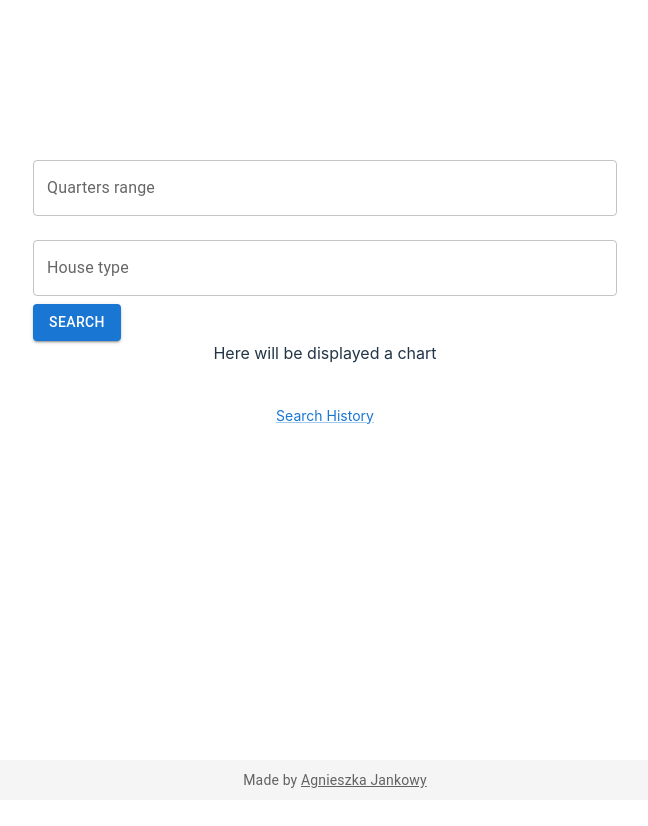
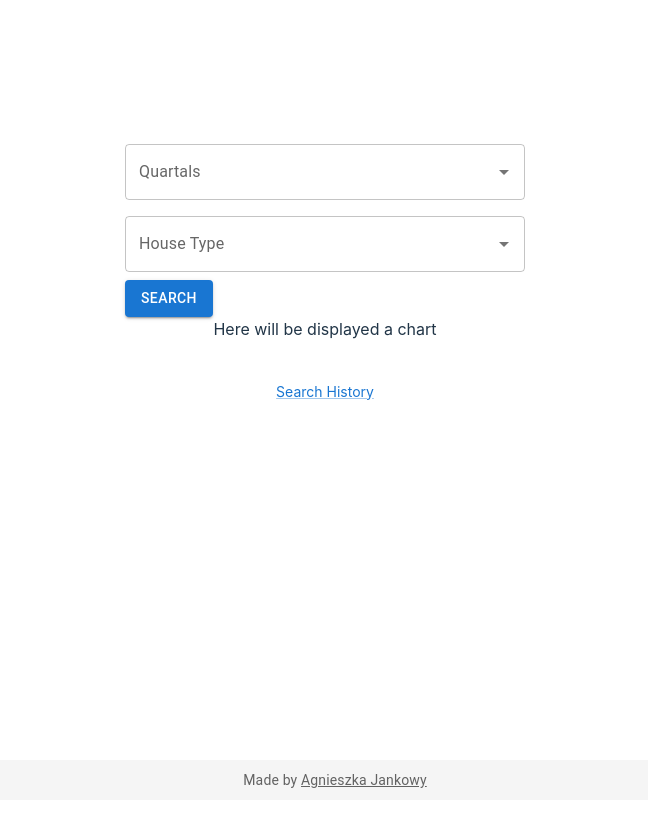
Before and after one commit to ajankowy035/KOIA-task, a React (Vite) app in the folder fe-coding-task/: page / in a window 1280 px wide. Shown: the top 826 px of the page, without its empty margins (315-963 px from the left). Built offline with nearby package versions, Linux system fonts and the light colour scheme.

Commit message:
change textField to autocomplete component

```diff
--- a/fe-coding-task/src/api/getChartData.ts
+++ b/fe-coding-task/src/api/getChartData.ts
@@ -41,5 +41,6 @@ export const getChartData = async ({
     return response.data;
   } catch (error) {
     console.error("Error fetching data:", error);
+    throw new Error("Error fetching data");
   }
 };
--- a/fe-coding-task/src/components/molecules/SearchForm.tsx
+++ b/fe-coding-task/src/components/molecules/SearchForm.tsx
@@ -1,6 +1,13 @@
-import React from "react";
+import React, { useState } from "react";
 import { useForm } from "react-hook-form";
-import { Box, Button, TextField } from "@mui/material";
+import {
+  Autocomplete,
+  Box,
+  Button,
+  TextField,
+  Typography,
+} from "@mui/material";
+import { SearchOptions, searchOptions } from "./searchOptions";
 
 interface FormValues {
   quarters: string;
@@ -16,54 +23,68 @@ export const SearchForm: React.FC<SearchFormParams> = ({
   onFormSubmit,
   initialValues,
 }) => {
-  const {
-    register,
-    handleSubmit,
-    formState: { errors },
-  } = useForm<FormValues>();
+  const [selected, setSelected] = useState<SearchOptions[]>(
+    searchOptions.filter((item) =>
+      initialValues.quarters.split(",").includes(item.value)
+    ) || []
+  );
+  const [houseType, setHouseType] = useState<string>(initialValues.houseType);
+  const [error, setError] = useState<string | null>(null);
+  const { handleSubmit } = useForm<FormValues>();
 
-  const onSubmit = async (data: FormValues) => {
-    onFormSubmit(data);
-  };
+  const onSubmit = () => {
+    if (houseType && selected.length > 0) {
+      setError(null);
 
-  const validateQuarters = (value: string) => {
-    const quartersArray = value.split(",");
-    const isValid = quartersArray.every((quarter) => {
-      const [year] = quarter.trim().split("K");
-      const isValidFormat = /^\d{4}[Kk][1-4]$/.test(quarter.trim());
-      const isValidYear = parseInt(year) >= 2009;
-      return isValidFormat && isValidYear;
+      onFormSubmit({
+        houseType,
+        quarters: selected.map((item) => item.value).join(","),
       });
-    return isValid || "Invalid quarters format";
+    } else {
+      setError("Provide some values for searching");
+    }
   };
 
   return (
     <Box mt={2}>
       <form onSubmit={handleSubmit(onSubmit)}>
+        <Autocomplete
+          multiple
+          renderInput={(params) => (
             <TextField
-          {...register("quarters", {
-            required: true,
-            validate: validateQuarters,
-          })}
-          label="Quarters range"
-          fullWidth
+              variant="outlined"
+              label="Quartals"
+              {...params}
+              sx={{ width: "400px" }}
+            />
+          )}
+          options={searchOptions}
+          onChange={(_, newValue) => {
+            setSelected(newValue);
+          }}
+          value={selected}
+        />
+
+        <Autocomplete
+          renderInput={(params) => (
+            <TextField
+              label="House Type"
               margin="normal"
               variant="outlined"
-          error={!!errors.quarters}
-          helperText={errors.quarters ? errors.quarters.message : ""}
-          defaultValue={initialValues.quarters}
+              {...params}
             />
-        <TextField
-          {...register("houseType", { required: true })}
-          label="House type"
+          )}
+          options={["00", "01", "02"]}
           fullWidth
-          margin="normal"
-          variant="outlined"
-          error={!!errors.houseType}
-          helperText={errors.houseType ? "This field is required" : ""}
-          defaultValue={initialValues.houseType}
+          onChange={(_, newValue) => {
+            if (newValue) {
+              setHouseType(newValue);
+            }
+          }}
+          value={houseType}
         />
 
+        {error && <Typography color="error">{error}</Typography>}
         <Button type="submit" variant="contained" color="primary">
           Search
         </Button>
--- /dev/null
+++ b/fe-coding-task/src/components/molecules/searchOptions.ts
@@ -0,0 +1,28 @@
+export type SearchOptions = {
+  value: string;
+  label: string;
+};
+
+const getSearchYears = (min: number, max: number): number[] => {
+  const result: number[] = [];
+  for (let i = min; i <= max; i++) {
+    result.push(i);
+  }
+  return result;
+};
+
+export const quartalsOptions: SearchOptions[] = [
+  { value: "k1", label: "Q1" },
+  { value: "k2", label: "Q2" },
+  { value: "k3", label: "Q3" },
+  { value: "k4", label: "Q4" },
+];
+
+export const searchOptions: SearchOptions[] = getSearchYears(2009, 2023)
+  .map((item: number) => {
+    return quartalsOptions.map((q) => ({
+      value: `${item}${q.value}`,
+      label: `${q.label} ${item}`,
+    }));
+  })
+  .flat();
--- a/fe-coding-task/src/components/pages/DefaultPage.tsx
+++ b/fe-coding-task/src/components/pages/DefaultPage.tsx
@@ -1,4 +1,4 @@
-import { Button, Link } from "@mui/material";
+import { Button, Link, Typography } from "@mui/material";
 import { useState, useEffect } from "react";
 import { useLocation } from "react-router-dom";
 import { getChartData } from "../../api";
@@ -9,6 +9,8 @@ import { Chart } from "../organisms";
 
 const DefaultPage = () => {
   const [chartData, setChartData] = useState<ApiChartResponse | null>();
+  const [error, setError] = useState<string | null>(null);
+
   const location = useLocation();
   const searchParams = new URLSearchParams(location.search);
 
@@ -19,11 +21,17 @@ const DefaultPage = () => {
     value.toUpperCase().replace(/\s+/g, "").trim().split(",");
 
   useEffect(() => {
+    setError(null);
+
     if (houseTypeQuery && quartersQuery) {
       getChartData({
         houseType: houseTypeQuery,
         quarters: parseQuarters(quartersQuery),
-      }).then((data) => setChartData(data));
+      })
+        .then((data) => setChartData(data))
+        .catch((_) => {
+          setError("Error fetching data. Please try again.");
+        });
     }
     return () => {
       setChartData(null);
@@ -37,9 +45,14 @@ const DefaultPage = () => {
     houseType: string;
     quarters: string;
   }) => {
+    setError(null);
+    setChartData(null);
+
     const data = await getChartData({
       houseType,
       quarters: parseQuarters(quarters),
+    }).catch((_) => {
+      setError("Error fetching data. Please try again.");
     });
     if (data) {
       setChartData(data);
@@ -66,6 +79,7 @@ const DefaultPage = () => {
           quarters: quartersQuery || "",
         }}
       />
+      {error && <Typography color="error">{error}</Typography>}
 
       {!chartData && "Here will be displayed a chart"}
       {chartData && <Chart data={chartData} />}
--- a/fe-coding-task/src/components/pages/HistoryPage.tsx
+++ b/fe-coding-task/src/components/pages/HistoryPage.tsx
@@ -1,3 +1,4 @@
+import { Link } from "@mui/material";
 import { Footer, StyledBox } from "../atoms";
 import { SearchHistory } from "../organisms";
 
@@ -5,6 +6,9 @@ const HistoryPage = () => {
   return (
     <StyledBox>
       <SearchHistory />
+      <Link sx={{ marginTop: 5, fontSize: "14px" }} href="/">
+        Main Page
+      </Link>
       <Footer />
     </StyledBox>
   );
```
Lines whose indentation alone changed are shown as unchanged.
